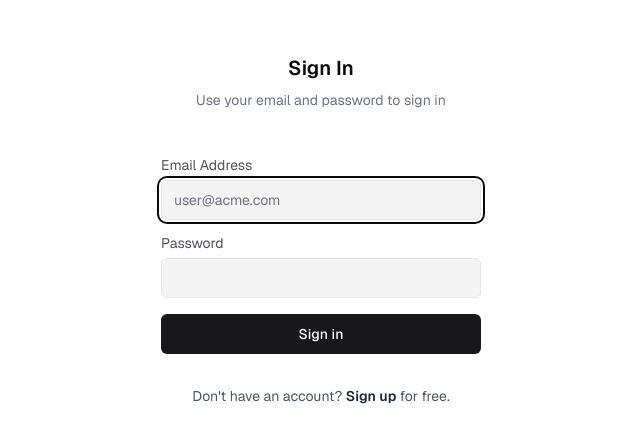
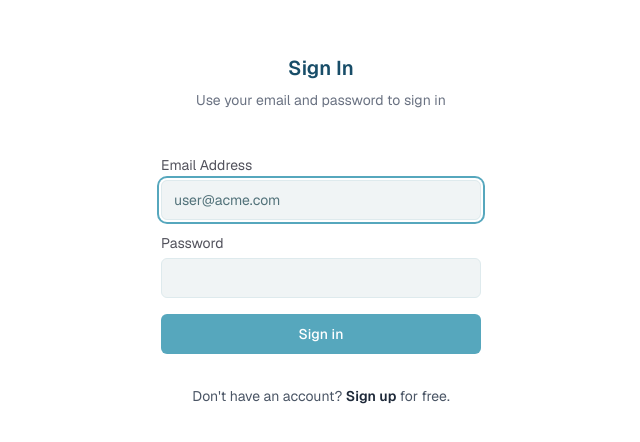
Before and after one commit to CleanSpace-Tech/cleanSpace-chatUI-Vercel, a Next.js app: page /login in a window 1280 px wide. Shown: the part 170-612 px from the top of the page, without its empty margins (319-959 px from the left). Built offline with nearby package versions, Linux system fonts and the light colour scheme; no server answers; what bcrypt-ts would draw is missing.

Commit message:
update chatUI header

```diff
--- a/app/globals.css
+++ b/app/globals.css
@@ -12,7 +12,7 @@
 
 /* define design tokens (light mode) */
 :root {
-  --background: hsl(0 0% 100%);
+  /* --background: hsl(0 0% 100%);
   --foreground: hsl(240 10% 3.9%);
   --card: hsl(0 0% 100%);
   --card-foreground: hsl(240 10% 3.9%);
@@ -30,8 +30,46 @@
   --destructive-foreground: hsl(0 0% 98%);
   --border: hsl(240 5.9% 90%);
   --input: hsl(240 5.9% 90%);
-  --ring: hsl(240 10% 3.9%);
-  --chart-1: hsl(12 76% 61%);
+  --ring: hsl(240 10% 3.9%); */
+  --background: hsl(0 0% 100%);
+  --foreground: hsl(200 63% 25%);
+
+  --card: hsl(0 0% 100%);
+  --card-foreground: hsl(200 63% 25%);
+
+  --popover: hsl(0 0% 100%);
+  --popover-foreground: hsl(200 63% 25%);
+
+  /* Primary color - CleanSpace Blue */
+  --primary: hsl(193 44% 54%);
+  --primary-foreground: hsl(0 0% 100%);
+
+  --secondary: hsl(193 44% 90%);
+  --secondary-foreground: hsl(193 44% 20%);
+
+  --muted: hsl(193 20% 95%);
+  --muted-foreground: hsl(193 20% 40%);
+
+  --accent: hsl(193 44% 85%);
+  --accent-foreground: hsl(193 44% 20%);
+
+  --destructive: hsl(0 84.2% 60.2%);
+  --destructive-foreground: hsl(0 0% 98%);
+
+  --border: hsl(193 30% 85%);
+  --input: hsl(193 30% 90%);
+  --ring: hsl(193 44% 54%);
+
+  --sidebar-background: hsl(0 0% 98%);
+  --sidebar-foreground: hsl(193 44% 25%);
+  --sidebar-primary: hsl(193 44% 54%);
+  --sidebar-primary-foreground: hsl(0 0% 100%);
+  --sidebar-accent: hsl(193 44% 90%);
+  --sidebar-accent-foreground: hsl(193 44% 20%);
+  --sidebar-border: hsl(193 30% 85%);
+  --sidebar-ring: hsl(193 44% 54%);
+
+  /* --chart-1: hsl(12 76% 61%);
   --chart-2: hsl(173 58% 39%);
   --chart-3: hsl(197 37% 24%);
   --chart-4: hsl(43 74% 66%);
@@ -43,7 +81,7 @@
   --sidebar-accent: hsl(240 4.8% 95.9%);
   --sidebar-accent-foreground: hsl(240 5.9% 10%);
   --sidebar-border: hsl(220 13% 91%);
-  --sidebar-ring: hsl(217.2 91.2% 59.8%);
+  --sidebar-ring: hsl(217.2 91.2% 59.8%); */
   /* border radius unit */
   --radius: 0.5rem;
   --sidebar: hsl(0 0% 98%);
@@ -182,13 +220,13 @@
     --background-end-rgb: 255, 255, 255;
   }
 
-  @media (prefers-color-scheme: dark) {
+  /* @media (prefers-color-scheme: dark) {
     :root {
       --foreground-rgb: 255, 255, 255;
       --background-start-rgb: 0, 0, 0;
       --background-end-rgb: 0, 0, 0;
     }
-  }
+  } */
 }
 
 @layer base {
--- a/app/layout.tsx
+++ b/app/layout.tsx
@@ -73,10 +73,14 @@ export default function RootLayout({
       </head>
       <body className="antialiased">
         <ThemeProvider
+          // attribute="class"
+          // defaultTheme="system"
+          // disableTransitionOnChange
+          // enableSystem
           attribute="class"
-          defaultTheme="system"
-          disableTransitionOnChange
-          enableSystem
+          defaultTheme="light"
+          enableSystem={false}
+          forcedTheme="light"
         >
           <Toaster position="top-center" />
           <SessionProvider>{children}</SessionProvider>
--- a/components/chat-header.tsx
+++ b/components/chat-header.tsx
@@ -25,10 +25,15 @@ function PureChatHeader({
   const { width: windowWidth } = useWindowSize();
 
   return (
-    <header className="sticky top-0 flex items-center gap-2 bg-background px-2 py-1.5 md:px-2">
-      <SidebarToggle />
+    <header className="flex items-center justify-between w-full h-14 px-4 bg-[#2563eb] text-white shadow-md">
 
-      {(!open || windowWidth < 768) && (
+
+      <div className="flex items-center gap-3">
+        {/* <SidebarToggle /> */}
+        <h1 className="text-lg font-medium">Chat with CleanSpace</h1>
+      </div>
+
+      {/* {(!open || windowWidth < 768) && (
         <Button
           className="order-2 ml-auto h-8 px-2 md:order-1 md:ml-0 md:h-fit md:px-2"
           onClick={() => {
@@ -37,20 +42,20 @@ function PureChatHeader({
           }}
           variant="outline"
         >
-          <PlusIcon />
-          <span className="md:sr-only">New Chat</span>
+
+          <span className="md:sr-only">Chat with CleanSpace</span>
         </Button>
-      )}
+      )} */}
 
-      {!isReadonly && (
+      {/* {!isReadonly && (
         <VisibilitySelector
           chatId={chatId}
           className="order-1 md:order-2"
           selectedVisibilityType={selectedVisibilityType}
         />
-      )}
+      )} */}
 
-      <Button
+      {/* <Button
         asChild
         className="order-3 hidden bg-zinc-900 px-2 text-zinc-50 hover:bg-zinc-800 md:ml-auto md:flex md:h-fit dark:bg-zinc-100 dark:text-zinc-900 dark:hover:bg-zinc-200"
       >
@@ -62,7 +67,7 @@ function PureChatHeader({
           <VercelIcon size={16} />
           Deploy with Vercel
         </Link>
-      </Button>
+      </Button> */}
     </header>
   );
 }
--- a/components/chat.tsx
+++ b/components/chat.tsx
@@ -181,11 +181,11 @@ export function Chat({
   return (
     <>
       <div className="overscroll-behavior-contain flex h-dvh min-w-0 touch-pan-y flex-col bg-background">
-        {/* <ChatHeader
+        <ChatHeader
           chatId={id}
           isReadonly={isReadonly}
           selectedVisibilityType={initialVisibilityType}
-        /> */}
+        />
 
         <Messages
           chatId={id}
--- a/components/message.tsx
+++ b/components/message.tsx
@@ -105,6 +105,8 @@ const PurePreviewMessage = ({
               ))}
             </div>
           )}
+
+
 
           {message.parts?.map((part, index) => {
             const { type } = part;
--- a/components/suggested-actions.tsx
+++ b/components/suggested-actions.tsx
@@ -15,10 +15,10 @@ type SuggestedActionsProps = {
 
 function PureSuggestedActions({ chatId, sendMessage }: SuggestedActionsProps) {
   const suggestedActions = [
-    "What are the advantages of using Next.js?",
-    "Write code to demonstrate Dijkstra's algorithm",
-    "Help me write an essay about Silicon Valley",
-    "What is the weather in San Francisco?",
+
+    "Looking for Home Cleaning",
+    "Looking for End of Lease Cleaning",
+
   ];
 
   return (
```
